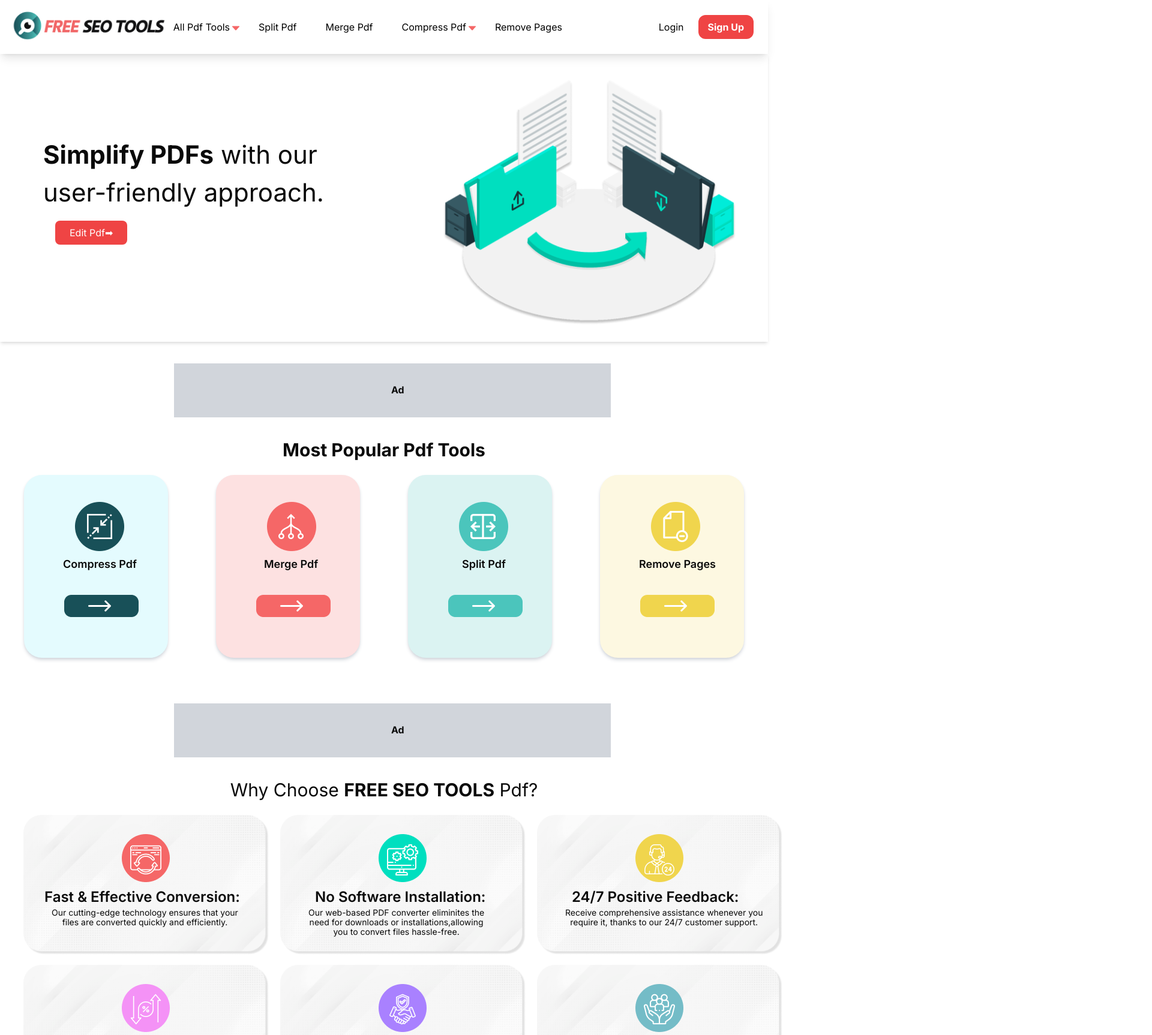
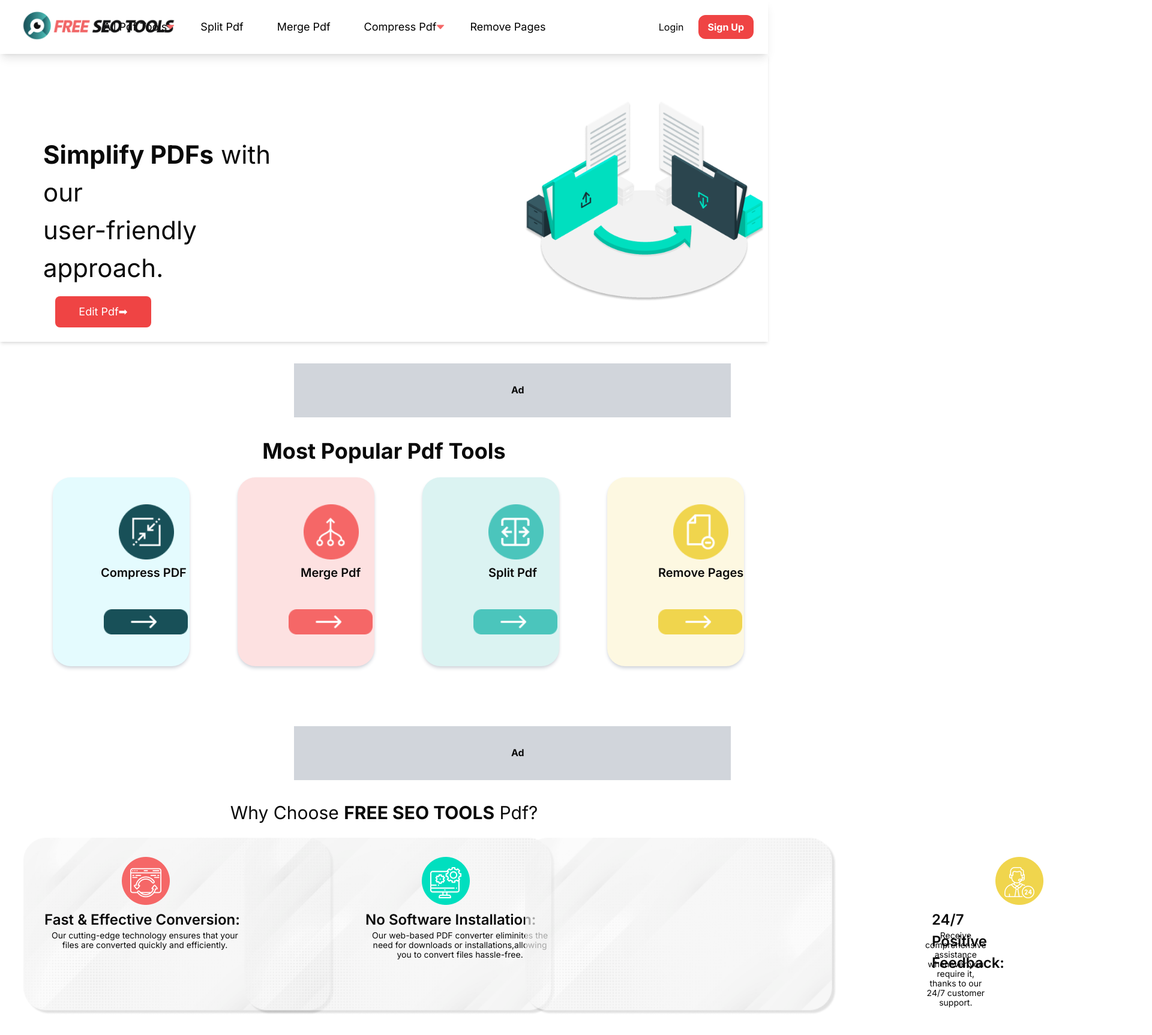
Before and after one commit to DevAxonOfficial/SeoToolsWebsite-Frontend, a Next.js app: page / in a window 1280 px wide. Shown: the top 1726 px of the page at 60% size, 1920 px wide, since content can reach past the window. Built offline with nearby package versions, Linux system fonts and the light colour scheme.

Commit message:
Mobile Responsive

```diff
--- a/app/components/AdContainer.js
+++ b/app/components/AdContainer.js
@@ -2,7 +2,7 @@
 
 const AdContainer = () => {
   return (
-    <div className="md:w-[728px] md:h-[90px] w-[300px] h-[90px] bg-gray-300 md:mt-9 mt-5 mb-5 ml-10 md:mb-9 md:ml-[290px] text-center  md:block ">
+    <div className="md:w-[728px] md:h-[90px] w-[300px] h-[90px] bg-gray-300 md:mt-9 mt-5 mb-5 ml-10 md:mb-9 md:ml-[490px] text-center  md:block ">
       <div className="font-bold absolute md:p-8 md:ml-[330px] p-8 ml-[105px] ">
         Ad
       </div>
--- a/app/components/AddContainer.js
+++ b/app/components/AddContainer.js
@@ -2,7 +2,7 @@
 
 const AddContainer = () => {
   return (
-    <div className="md:w-[728px] md:h-[90px] w-[300px] h-[90px] bg-gray-300 md:mt-9 mt-5 mb-5 ml-10 md:mb-9 md:ml-[290px] text-center  md:block ">
+    <div className=" md:w-[728px] md:h-[90px] w-[300px] h-[90px] bg-gray-300 md:mt-9 mt-5 mb-5 ml-10 md:mb-9 md:ml-[490px] text-center  md:block ">
       <div className="font-bold absolute md:p-8 md:ml-[330px] p-8 ml-[105px] ">
         Ad
       </div>
--- a/app/components/Header.js
+++ b/app/components/Header.js
@@ -12,7 +12,7 @@
   };
   return (
     <div className=" h-[90px] bg-customHeader flex flex-col md:flex-row justify-center items-center md:h-[90px] md:justify-between md:items-center shadow-lg">
-      <div className=" md:h-[90px] md:w-auto ml-0 md:ml-3 mb-0 md:mb-0 md:mr-0 mr-[170px] md:mt-0 mt-2 absolute ">
+      <div className=" md:h-[90px] md:w-auto ml-0 md:ml-7 mb-0 md:mb-0 md:mr-0 mr-[170px] md:mt-0 mt-2 absolute ">
         <Image src="/img/logo.png" alt="logo" width={270} height={60} />
       </div>
       <div className="flex items-center md:space-x-10 md:mr-20 relative">
@@ -52,7 +52,7 @@
           )}
         </div>
       </div>
-      <div className="hidden md:flex items-center md:space-x-8 md:mr-20 ml-0 md:ml-36 ">
+      <div className="hidden md:flex items-center md:space-x-10 md:mr-20 ml-0 md:ml-30 text-lg ">
         <Link href="/" className="text-black  rounded-lg p-2 flex">
           All Pdf Tools
           <Image
@@ -60,7 +60,7 @@
             alt="down"
             width={14}
             height={14}
-            className="hidden md:block ml-[97px] mt-[7px] absolute"
+            className="hidden md:block ml-[105px] mt-[7px] absolute"
           />
         </Link>
         <Link href="/" className="text-black  rounded-lg p-2">
@@ -80,7 +80,7 @@
             alt="down"
             width={14}
             height={14}
-            className="hidden md:block ml-[110px] mt-[7px] absolute"
+            className="hidden md:block ml-[120px] mt-[7px] absolute"
           />
         </Link>
         <Link href="/removepages" className="text-black  rounded-lg p-2">
--- a/app/components/MainContainer.js
+++ b/app/components/MainContainer.js
@@ -14,7 +14,7 @@
           </span> */}
         </p>
         <div className="ml-5 mt-4">
-          <button class="bg-red-500 hover:bg-red-300 text-white md:py-2 md:px-6 px-4 p-2 rounded-lg md:text-base text-sm">
+          <button class="bg-red-500 hover:bg-red-300 text-white md:py-3 md:w-[160px] md:px-6 px-4 p-2 rounded-lg md:text-lg text-sm">
             Edit Pdf➡
           </button>
         </div>
@@ -22,7 +22,7 @@
       <div className="md:hidden w-[300px] h-[300px] absolute mt-[200px] ml-[50px]">
         <Image src="/img/logo1.png" alt="logo1" width={304} height={240} />
       </div>
-      <div className=" flex items-center justify-end ml-44">
+      <div className=" flex items-center justify-end ml-[400px]">
         <Image src="/img/logo1.png" alt="logo1" width={504} height={440} />
       </div>
     </div>
--- a/app/components/SecondaryContainer.js
+++ b/app/components/SecondaryContainer.js
@@ -4,38 +4,38 @@
 const SecondaryContainer = () => {
   return (
     <div className="mb-8  ">
-      <h1 className="font-bold md:text-3xl text-[27px] text-center ">
+      <h1 className="font-bold md:text-4xl text-[27px] text-center ">
         Most Popular Pdf Tools
       </h1>
-      <div className="md:mt-6 md:flex flex-row relative">
-        <div className="md:w-[308px] md:h-[305px] w-[250px] h-[250px] bg-customColor1 shadow-gray-300 shadow-md rounded-[30px] md:m-10 m-[64px]  md:mt-0 mt-1 ">
+      <div className="md:mt-6 md:ml-6 md:flex flex-row relative">
+        <div className="md:w-[318px] md:h-[315px] w-[250px] h-[250px] bg-customColor1 shadow-gray-300 shadow-md rounded-[30px] md:mr-10  m-[64px]  md:mt-0 mt-1 ">
           <Image
             src="/img/Compress.png"
             alt="compress"
-            width={82}
-            height={82}
-            className="absolute md:mt-[45px] md:ml-[85px] sm:flex-row mt-[25px] ml-[83px]"
+            width={92}
+            height={92}
+            className="absolute md:mt-[45px] md:ml-[110px] sm:flex-row mt-[25px] ml-[83px] md:w-[92px] w-[82px]"
           />
-          <h1 className="absolute md:mt-[135px] mt-[110px] ml-[65px] font-semibold text-lg text-center">
-            Compress Pdf
+          <h1 className="absolute md:mt-[145px] md:ml-[80px] mt-[110px] ml-[65px] font-semibold md:text-xl text-center">
+            Compress PDF
           </h1>
           <Image
             src="/img/Group1.png"
             alt="group1"
             width={124}
             height={37}
-            className="absolute md:mt-[200px] mt-[175px] md:ml-[67px] ml-[60px]"
+            className="absolute md:mt-[220px] mt-[175px] md:ml-[85px] ml-[60px] md:w-[140px]"
           />
         </div>
-        <div className="md:w-[308px] md:h-[305px] w-[250px] h-[250px] bg-customColor2 shadow-gray-300 shadow-md rounded-[30px] md:m-10 m-[64px]  md:-mt-0 -mt-6">
+        <div className="md:w-[318px] md:h-[315px] w-[250px] h-[250px] bg-customColor2 shadow-gray-300 shadow-md rounded-[30px] md:m-10 m-[64px]  md:-mt-0 -mt-6">
           <Image
             src="/img/Merge.png"
-            alt="compress"
+            alt="merge"
             width={82}
             height={82}
-            className="absolute md:mt-[45px] md:ml-[85px] sm:flex-row mt-[25px] ml-[83px]"
+            className="absolute md:mt-[45px] md:ml-[110px] sm:flex-row mt-[25px] ml-[83px] md:w-[92px]"
           />
-          <h1 className="absolute md:mt-[135px] mt-[110px] ml-[80px] font-semibold text-lg text-center">
+          <h1 className="absolute md:mt-[145px] mt-[110px] md:ml-[105px] ml-[80px] font-semibold md:text-xl text-lg text-center">
             Merge Pdf
           </h1>
           <Image
@@ -43,18 +43,18 @@
             alt="group1"
             width={124}
             height={37}
-            className="absolute md:mt-[200px] mt-[175px] md:ml-[67px] ml-[60px]"
+            className="absolute md:mt-[220px] mt-[175px] md:ml-[85px] ml-[60px] md:w-[140px]"
           />
         </div>
-        <div className="md:w-[308px] md:h-[305px] w-[250px] h-[250px] bg-customColor3 shadow-gray-300 shadow-md rounded-[30px] md:m-10 m-[64px]  md:-mt-0 -mt-6  ">
+        <div className="md:w-[318px] md:h-[315px] w-[250px] h-[250px] bg-customColor3 shadow-gray-300 shadow-md rounded-[30px] md:m-10 m-[64px]  md:-mt-0 -mt-6  ">
           <Image
             src="/img/Split.png"
             alt="compress"
             width={82}
             height={82}
-            className="absolute md:mt-[45px] md:ml-[85px] sm:flex-row mt-[25px] ml-[83px]"
+            className="absolute md:mt-[45px] md:ml-[110px] sm:flex-row mt-[25px] ml-[83px] md:w-[92px]"
           />
-          <h1 className="absolute md:mt-[135px] mt-[110px] md:ml-[90px] ml-[85px] font-semibold text-lg text-center">
+          <h1 className="absolute md:mt-[145px] mt-[110px] md:ml-[110px] ml-[85px] font-semibold text-lg text-center md:text-xl">
             Split Pdf
           </h1>
           <Image
@@ -62,18 +62,18 @@
             alt="group3"
             width={124}
             height={37}
-            className="absolute md:mt-[200px] mt-[175px] md:ml-[67px] ml-[60px]"
+            className="absolute md:mt-[220px] mt-[175px] md:ml-[85px] ml-[60px] md:w-[140px]"
           />
         </div>
-        <div className="md:w-[308px] md:h-[305px] w-[250px] h-[250px] bg-customColor4 shadow-gray-300 shadow-md rounded-[30px] md:m-10 m-[64px] md:-mb-0 -mb-3 md:-mt-0 -mt-6  ">
+        <div className="md:w-[318px] md:h-[315px] w-[250px] h-[250px] bg-customColor4 shadow-gray-300 shadow-md rounded-[30px] md:m-10 m-[64px] md:-mb-0 -mb-3 md:-mt-0 -mt-6  ">
           <Image
             src="/img/remove.png"
             alt="compress"
             width={82}
             height={82}
-            className="absolute md:mt-[45px] md:ml-[85px] sm:flex-row mt-[25px] ml-[83px]"
+            className="absolute md:mt-[45px] md:ml-[110px] sm:flex-row mt-[25px] ml-[83px] md:w-[92px]"
           />
-          <h1 className="absolute md:mt-[135px] mt-[110px] md:ml-[65px] ml-[60px] font-semibold text-lg text-center">
+          <h1 className="absolute md:mt-[145px] mt-[110px] md:ml-[85px] ml-[60px] font-semibold text-lg md:text-xl text-center">
             Remove Pages
           </h1>
           <Image
@@ -81,7 +81,7 @@
             alt="group4"
             width={124}
             height={37}
-            className="absolute md:mt-[200px] mt-[175px] md:ml-[67px] ml-[60px]"
+            className="absolute md:mt-[220px] mt-[175px] md:ml-[85px] ml-[60px] md:w-[140px]"
           />
         </div>
       </div>
--- a/app/components/ThirdContainer.js
+++ b/app/components/ThirdContainer.js
@@ -8,14 +8,14 @@
       </h1>
       <div className="md:flex flex-row space-x-[180px] md:ml-[15px] ml-[25px] md:mt-0 mt-3">
         <div className="md:p-6 md:flex flex-row">
-          <div className=" bg-cover bg-center w-[200px] h-[250px]">
-            <div className="md:w-[410px] md:h-[250px] w-[340px]  absolute">
+          <div className=" bg-cover bg-center w-[500px] h-[250px]">
+            <div className="md:w-[550px] md:h-[250px] w-[340px]  absolute">
               <Image
                 src="/img/Rectangle 31.png"
                 alt="background"
                 width={410}
                 height={250}
-                className="absolute"
+                className="md:w-[520px]"
               />
             </div>
             <Image
@@ -35,14 +35,14 @@
           </div>
         </div>
         <div className="md:p-6 p-2 flex md:mt-0 -mt-10">
-          <div className=" bg-cover bg-center w-[200px] h-[250px]">
-            <div className="md:-ml-0 -ml-[188px] md:w-[410px] md:h-[250px] w-[340px]  absolute">
+          <div className=" bg-cover bg-center w-[500px] h-[250px]">
+            <div className="md:-ml-[360px] -ml-[188px] md:w-[550px] md:h-[250px] w-[340px]  absolute">
               <Image
                 src="/img/Rectangle 31.png"
                 alt="background"
                 width={410}
                 height={250}
-                className=""
+                className="md:w-[520px]"
               />
             </div>
             <Image
@@ -50,12 +50,12 @@
               alt="logo"
               width={80}
               height={80}
-              className="absolute md:mt-[32px] mt-4 md:ml-[164px] -ml-[55px] md:w-[80px] md:h-[80px] w-[70px] h-[70px]"
+              className="absolute md:mt-[32px] mt-4 md:-ml-[64px] -ml-[55px] md:w-[80px] md:h-[80px] w-[70px] h-[70px]"
             />
-            <h1 className="absolute font-semibold md:text-[24px] md:mt-[119px] md:ml-[58px] mt-[90px] -ml-[135px] text-[20px]">
+            <h1 className="absolute font-semibold md:text-[24px] md:mt-[119px] md:-ml-[158px] mt-[90px] -ml-[135px] text-[20px]">
               No Software Installation:
             </h1>
-            <h1 className="absolute md:mt-[155px] md:ml-[47px] md:text-[14px] leading-4 text-[13px] mt-[120px] -ml-[158px] text-center">
+            <h1 className="absolute md:mt-[155px] md:-ml-[147px] md:text-[14px] leading-4 text-[13px] mt-[120px] -ml-[158px] text-center">
               Our web-based PDF converter eliminites the
               <br />
               need for downloads or installations,allowing
@@ -65,14 +65,14 @@
           </div>
         </div>
         <div className="p-6 md:mt-0 -mt-[65px] flex">
-          <div className=" bg-cover bg-center w-[200px] h-[250px]">
-            <div className="md:-ml-0 -ml-[202px] md:w-[410px] md:h-[250px] w-[340px]  absolute">
+          <div className=" bg-cover bg-center w-[500px] h-[400px]">
+            <div className="md:-ml-[620px] -ml-[202px] md:w-[520px] md:h-[350px] w-[340px]  absolute">
               <Image
                 src="/img/Rectangle 31.png"
                 alt="background"
                 width={410}
                 height={250}
-                className="absolute"
+                className="md:w-[520px]  absolute"
               />
             </div>
             <Image
@@ -92,7 +92,7 @@
           </div>
         </div>
       </div>
-      <div className="md:flex flex-row space-x-[180px] ml-[15px] md:-mt-12 flex-wrap -mt-[80px]">
+      <div className="md:flex flex-row space-x-[180px] ml-[15px] md:mt-6 flex-wrap -mt-[80px]">
         <div className="p-6 flex">
           <div className=" bg-cover bg-center w-[200px] h-[250px]">
             <div className="md:-ml-0 -ml-[202px] md:w-[410px] md:h-[250px] w-[340px]  absolute">
--- a/app/mergepdf/page.js
+++ b/app/mergepdf/page.js
@@ -101,10 +101,10 @@
             )}
           </div>
         </div>
-        <div className="w-[100px] h-[550px] bg-gray-300 absolute right-12 flex justify-center items-center font-bold">
+        <div className="hidden w-[100px] h-[550px] bg-gray-300 absolute right-12 md:flex justify-center items-center font-bold">
           Ad
         </div>
-        <div className="w-[100px] h-[550px] bg-gray-300 absolute left-16 flex justify-center items-center font-bold">
+        <div className="hidden w-[100px] h-[550px] bg-gray-300 absolute left-16 md:flex justify-center items-center font-bold">
           Ad
         </div>
         <div className="w-[800px] h-[130px] bg-gray-300 absolute mt-[530px]   flex justify-center items-center font-bold">
```
